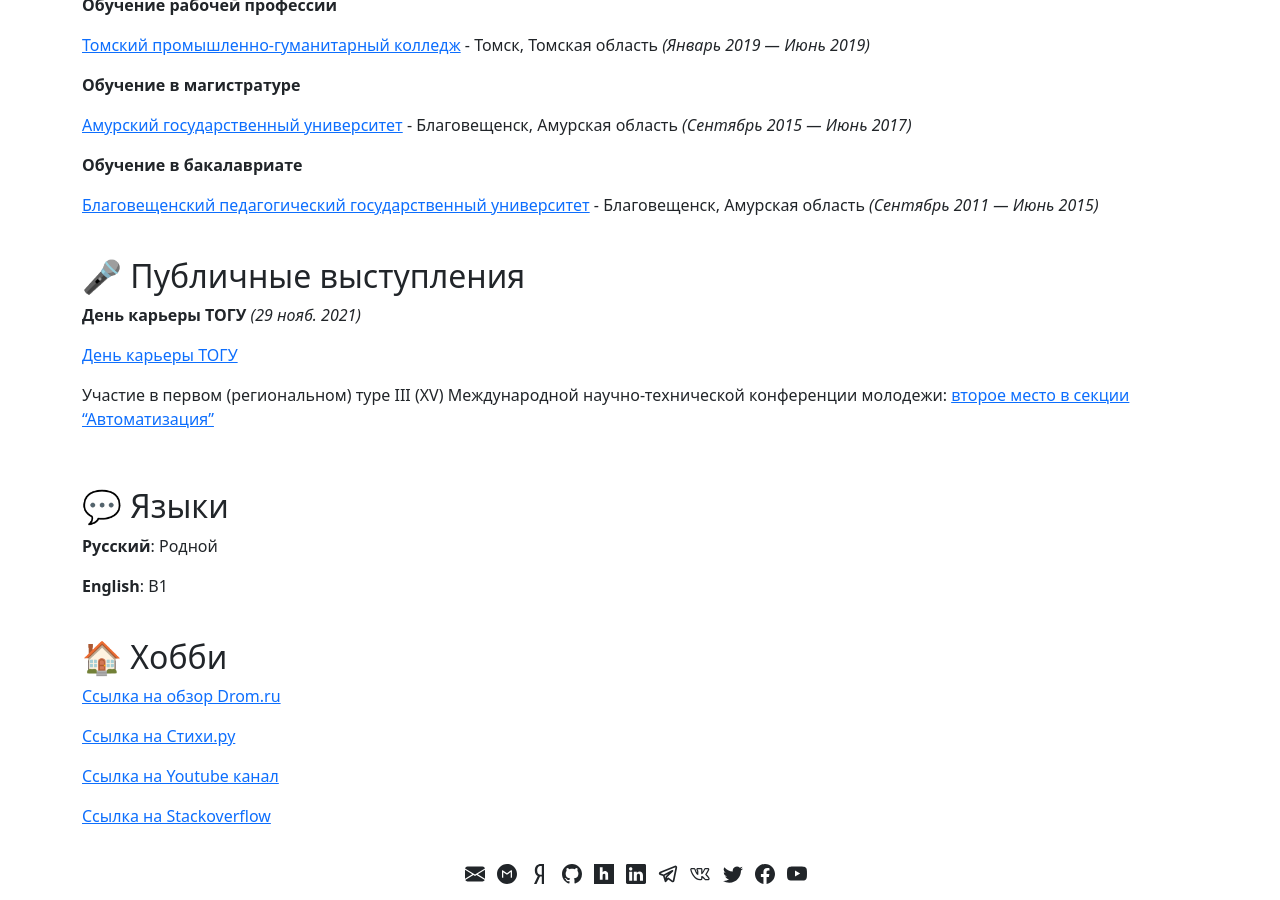
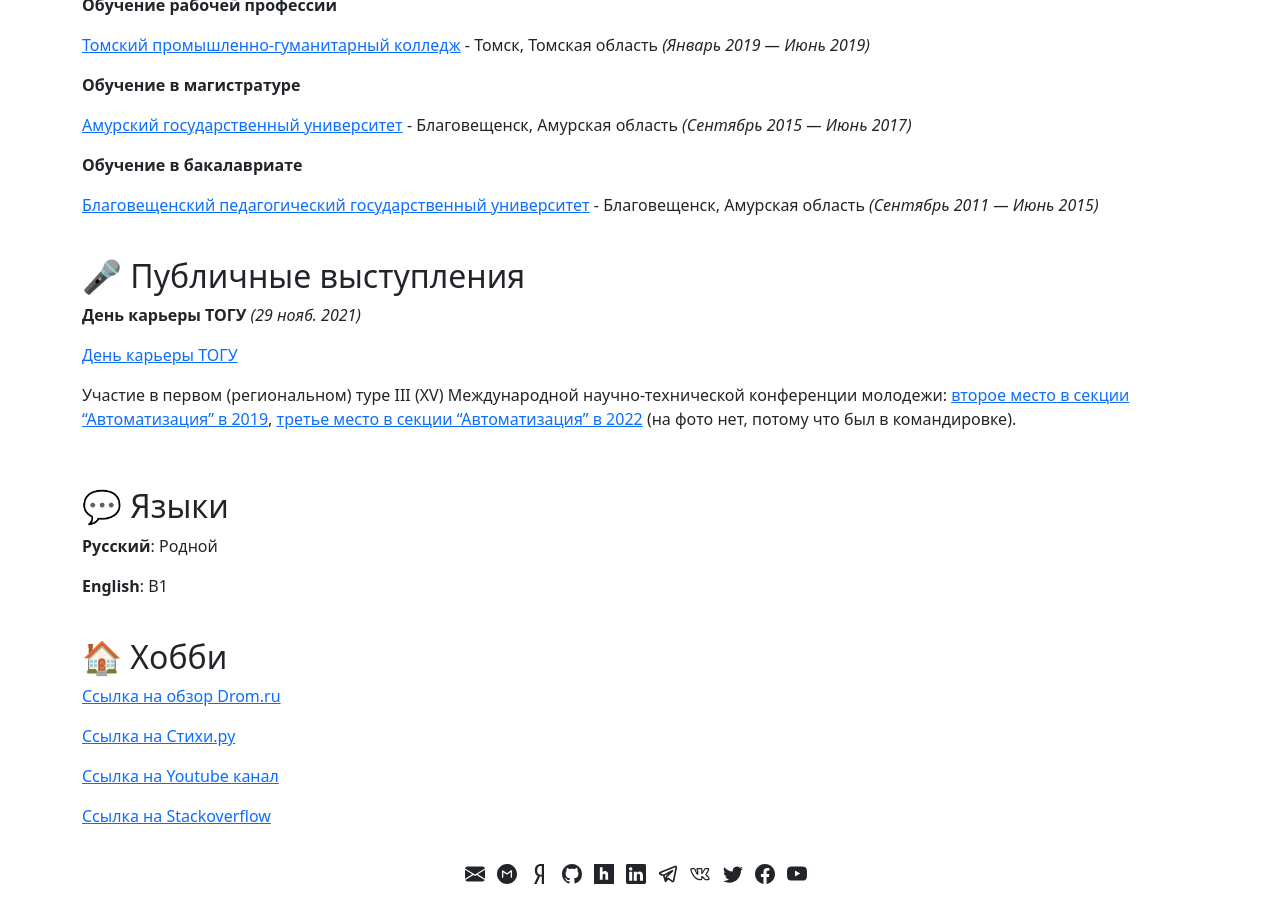
Before and after one commit to OlegBezverhii/olegbezverhii.github.io, a Jekyll site: the page built from anypages/about.md, in a window 1280 px wide and 900 px high, scrolled down 1206 px. Built offline with Jekyll 4.4.1, drawn with Linux system fonts in a browser that asks for light colours.

Commit message:
Update about.md

```diff
--- a/anypages/about.md
+++ b/anypages/about.md
@@ -67,7 +67,9 @@ permalink: /about/
 
 [День карьеры ТОГУ](https://youtu.be/8BFlrrvk6Po)<br>
 
-Участие в первом (региональном) туре III (XV) Международной научно-технической конференции молодежи: [второе место в секции "Автоматизация"](https://fareast.transneft.ru/press/news/?id=70903)
+Участие в первом (региональном) туре III (XV) Международной научно-технической конференции молодежи: [второе место в секции "Автоматизация" в 2019](https://fareast.transneft.ru/press/news/?id=70903), [третье место в секции "Автоматизация" в 2022](https://fareast.transneft.ru/press/news/?id=114131) (на фото нет, потому что был в командировке).
+
+
 
 <br>
 
```
